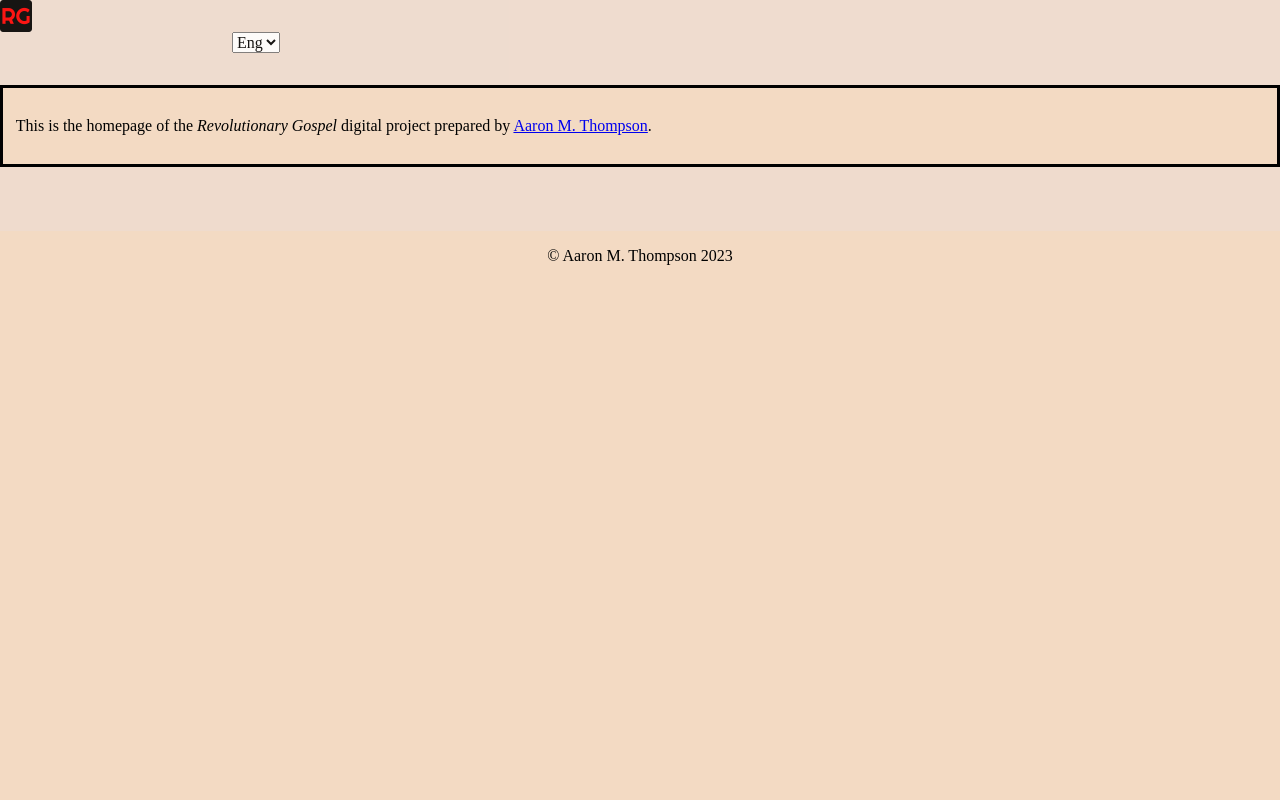
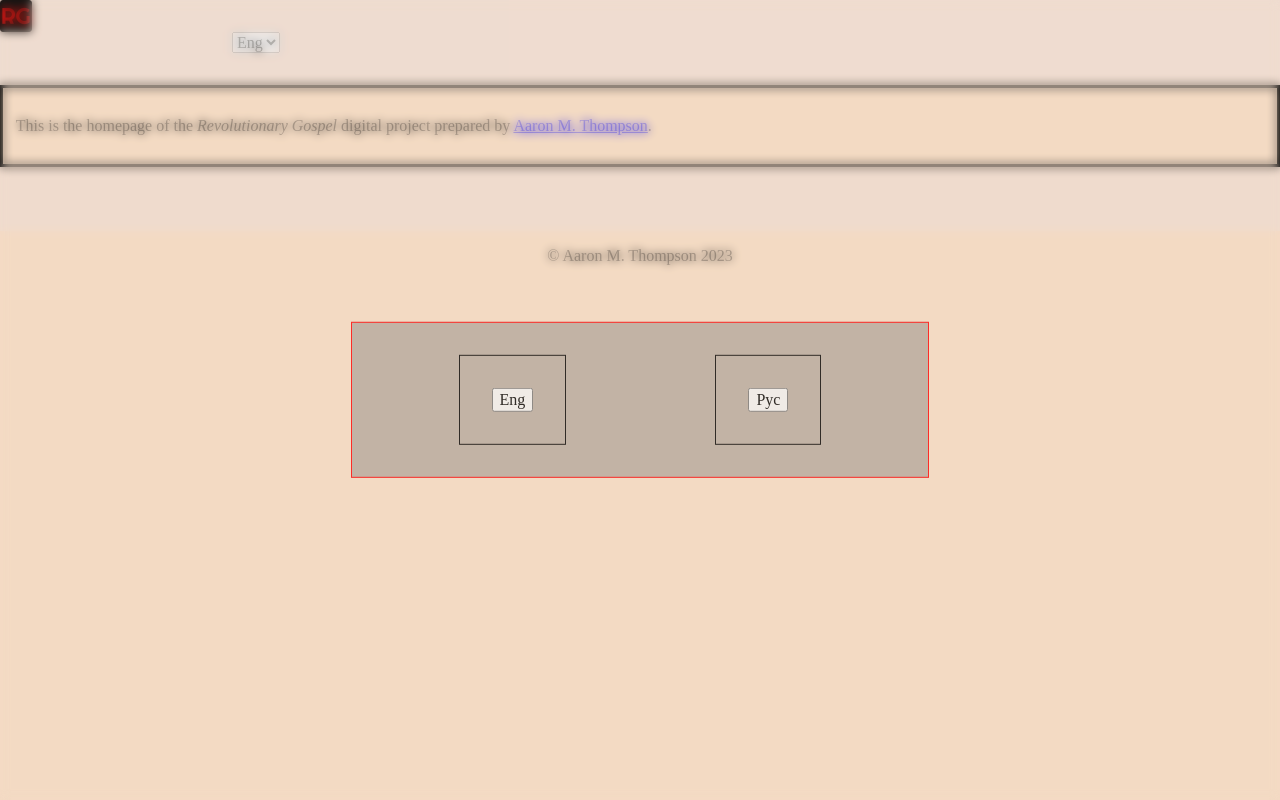
Before and after one commit to kollektivminds/russian-literary-bible, a PHP site: page /analysis.php in a window 1280 px wide. Run offline with PHP 8.4, Linux system fonts and the light colour scheme; data that the repository does not hold is empty.

Commit message:
made lang a cookie

```diff
--- a/site/css/style.css
+++ b/site/css/style.css
@@ -7,6 +7,7 @@
   background-color: rgb(243, 218, 195);
   font-size: 1em;
   line-height: 1.4;
+  position: relative;
 }
 
 /*
@@ -56,6 +57,48 @@
 
 #copyright {
   text-align: center;
+}
+
+/*
+   * Language Selection Popup
+   */
+
+.overlay {
+  opacity:0.8;
+  z-index: 1000;
+  position: fixed;
+  top:0px;
+  left:0px;
+  width: 100%;
+  height: 100%;
+  background-color: rgba(255, 255, 255, 0);
+  backdrop-filter: blur(5px);
+}
+
+.langButtonBox {
+  position: relative;
+  background-color: rgba(123, 123, 123, 0.502);
+  display: flex;
+  top: 50%;
+  left: 50%;
+  transform: translate(-50%, -50%);
+  justify-content: center;
+  align-items: center;width: 40%;
+  height: auto;
+  padding: 2em;
+  /* margin: 2em; */
+  border: 1px double red;
+  justify-content: center;
+  align-items: center;
+}
+
+.langButton {
+  z-index: 1000;
+  border: 1px solid black;
+  padding: 2em;
+  margin: auto;
+  justify-content: center;
+  align-items: center;
 }
 
 /*
@@ -240,6 +283,7 @@
      ========================================================================== */
 
 @media print {
+
   *,
   *::before,
   *::after {
--- a/site/templates/footer.php
+++ b/site/templates/footer.php
@@ -1,5 +1,11 @@
         </div>
-        <script>
+        <div class="overlay">
+            <div class="langButtonBox">
+                <div class="langButton"><button onclick="setLanguage(this.value)" type="button" class="langButtons" value="en">Eng</button></div>
+                <div class="langButton"><button onclick="setLanguage(this.value)" type="button" class="langButtons" value="ru">Рус</button></div>
+            </div>
+        </div>
+        <!-- <script>
             // keeps search string between pages (e.g. "lang=ru")
             var searchString = new URL(window.location).search;
             if (searchString.includes("lang=")) {
@@ -11,8 +17,7 @@
                         }
                 });
             }
-
-        </script>
+        </script> -->
         <footer>
             <nav id="nav-footer">
             <ul id="nav-menu">
--- a/site/templates/header.php
+++ b/site/templates/header.php
@@ -6,8 +6,8 @@
     <meta name="robots" content="noindex" />
     <link rel="stylesheet" href="css/style.css" type="text/css">
     <link rel="stylesheet" href="css/normalize.css" type="text/css">
+    <script src="https://code.jquery.com/jquery-3.7.1.min.js" integrity="sha256-/JqT3SQfawRcv/BIHPThkBvs0OEvtFFmqPF/lYI/Cxo=" crossorigin="anonymous"></script>
     <script src="js/main.js" type="text/javascript"></script>
-    <script src="https://code.jquery.com/jquery-3.7.1.min.js" integrity="sha256-/JqT3SQfawRcv/BIHPThkBvs0OEvtFFmqPF/lYI/Cxo=" crossorigin="anonymous"></script>
 </head>
 <body>
     <header>
@@ -19,7 +19,7 @@
                 <li class="nav-item"><a href="/bible.php"><?php echo $nav_menu[$lang][2];?></a></li>
                 <li class="nav-item"><a href="/texts.php"><?php echo $nav_menu[$lang][3];?></a></li>
                 <li class="nav-item">
-                    <select onchange="set_language()" name="set_lang" id="lang">
+                    <select onchange="setLanguage(this.value)" name="set_lang" id="lang">
                         <option value="en" <?php echo $en_select?>>Eng</option>
                         <option value="ru" <?php echo $ru_select?>>Рус</option>
                     </select>
```
Also changed, not shown: site/js/main.js (+45 -3 lines), site/templates/lang-trans.php (+5 -2 lines). Lines whose indentation alone changed are shown as unchanged.
